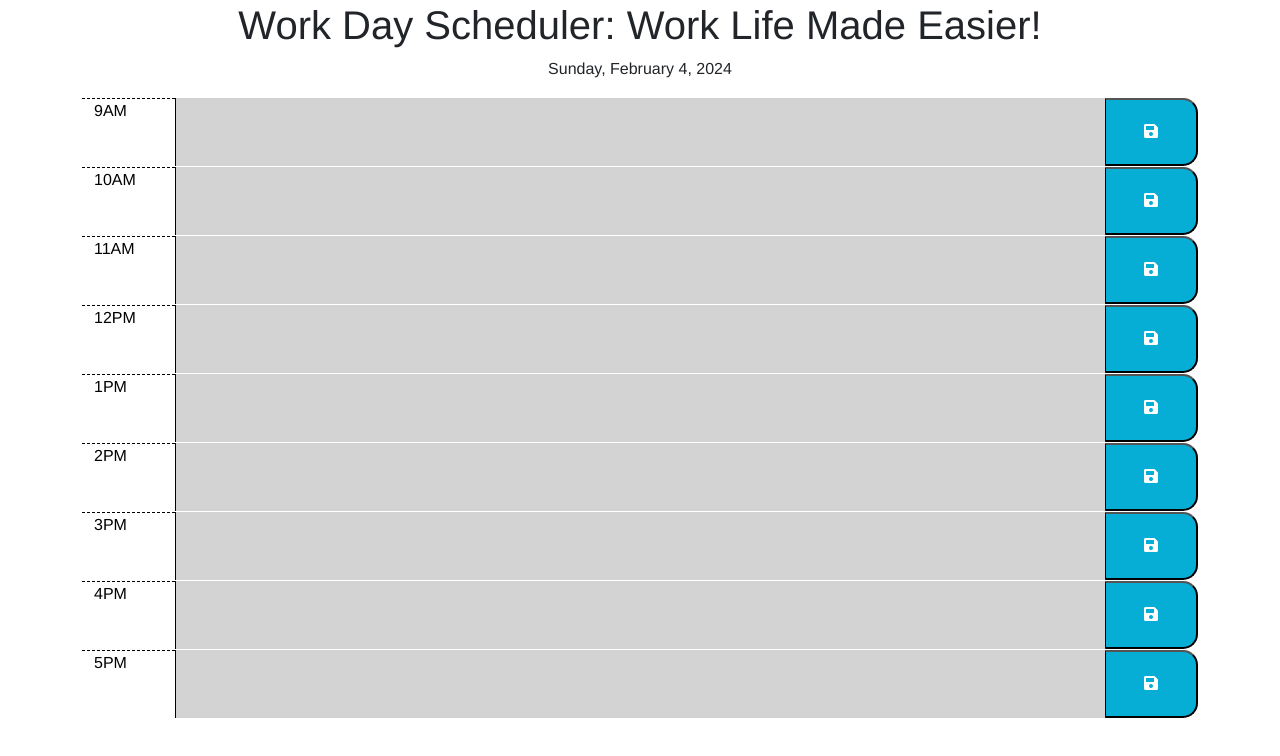
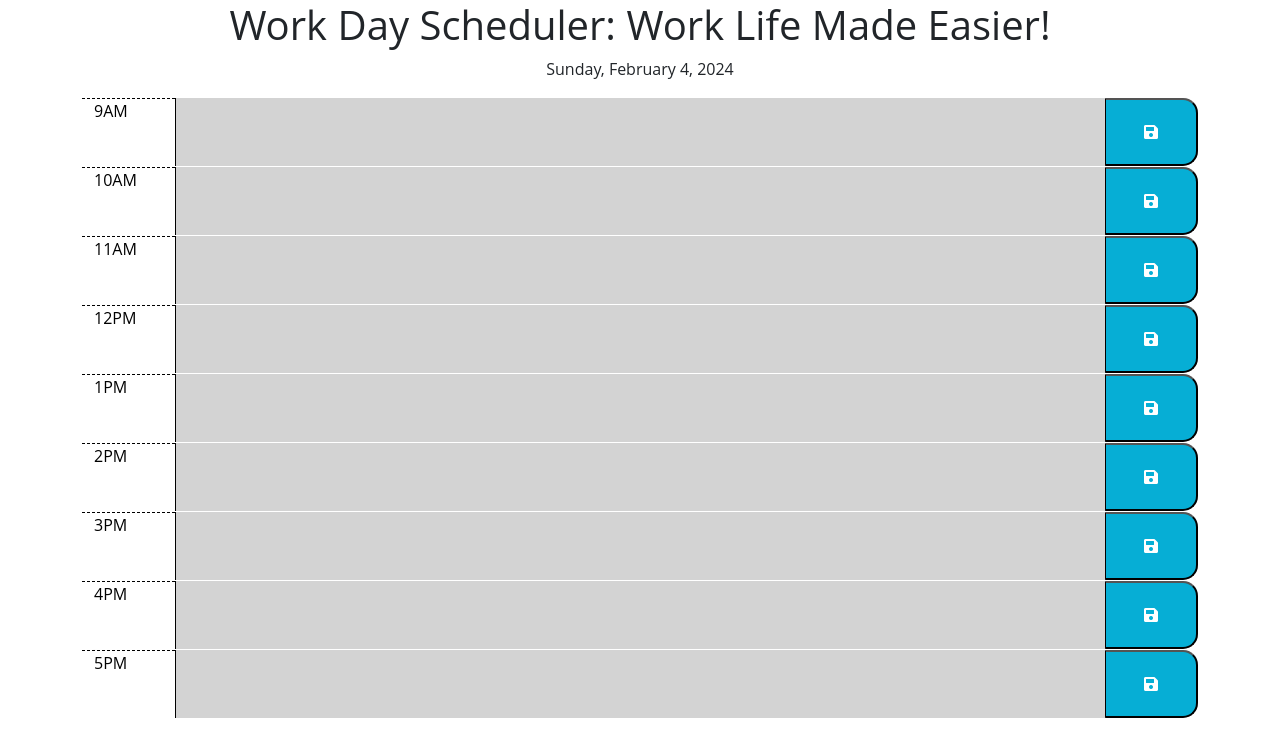
Before and after one commit to yahm0/My-Super-Helpful-Work-Scheduler, a plain HTML site: page Develop/index.html in a window 1280 px wide. Drawn offline with nearby package versions, Linux system fonts and the light colour scheme.

Commit message:
Modified the style sheet to use the open sans google font instead of what I was experimenting with

```diff
--- a/Develop/style.css
+++ b/Develop/style.css
@@ -1,5 +1,5 @@
 body {
-  font-family: "Helvetica", "Arial", sans-serif;
+  font-family: 'Open Sans', sans-serif;
   font-size: 16px;
 }
 
```
Also changed, not shown: 1 other file.
